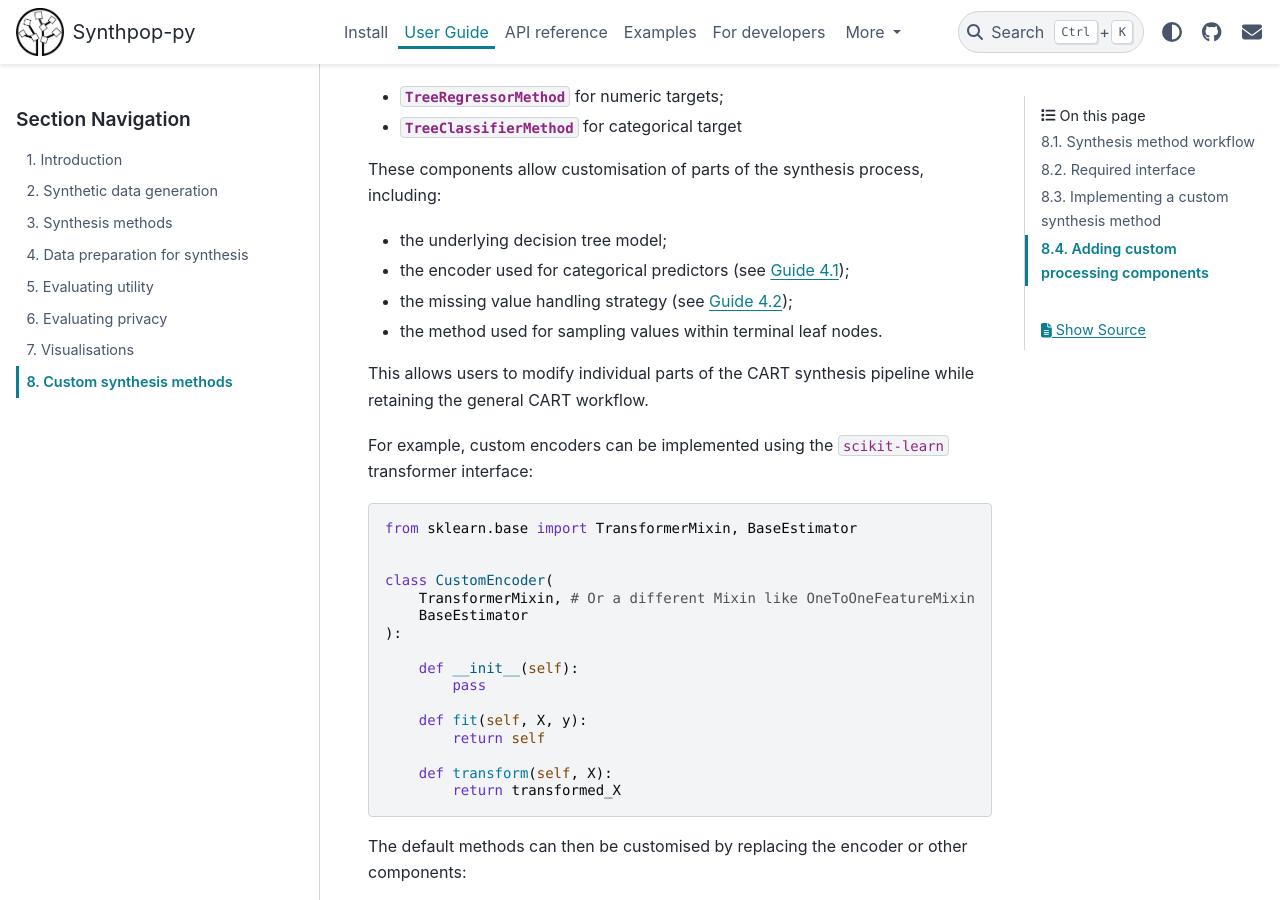
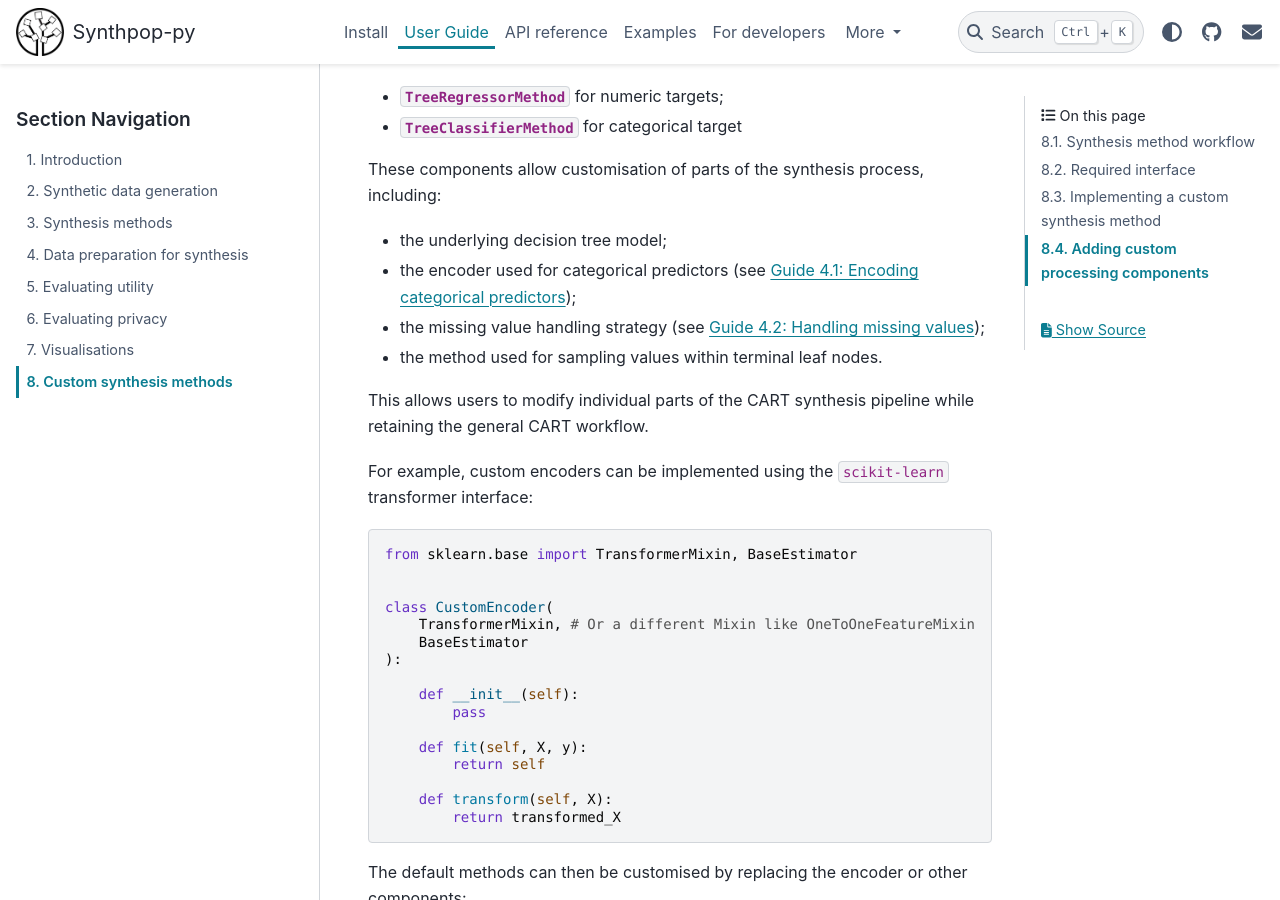
Before and after one commit to duonl/synthpop-py, a Sphinx documentation site: the page built from docs/source/user_guides/8_custom_synthesis_methods.md, in a window 1280 px wide and 900 px high, scrolled down 6548 px. Built offline with Sphinx 7.4.7 and the PyData theme 0.15.4, drawn with Linux system fonts in a browser that asks for light colours.

Commit message:
typos and missing link titles

```diff
--- a/docs/source/user_guides/8_custom_synthesis_methods.md
+++ b/docs/source/user_guides/8_custom_synthesis_methods.md
@@ -232,8 +232,8 @@ A new synthesis method is not always required when only the preprocessing needs
 
 These components allow customisation of parts of the synthesis process, including:
 - the underlying decision tree model;
-- the encoder used for categorical predictors (see {ref}`Guide 4.1 <41-encoding-categorical-predictors>`);
-- the missing value handling strategy (see {ref}`Guide 4.2 <42-handling-missing-values>`);
+- the encoder used for categorical predictors (see {ref}`Guide 4.1: Encoding categorical predictors <41-encoding-categorical-predictors>`);
+- the missing value handling strategy (see {ref}`Guide 4.2: Handling missing values <42-handling-missing-values>`);
 - the method used for sampling values within terminal leaf nodes.
 
 This allows users to modify individual parts of the CART synthesis pipeline while retaining the general CART workflow.
```
Also changed, not shown: docs/source/user_guides/1_introduction.md (+1 -1 lines), docs/source/user_guides/4_data_preparation.md (+1 -1 lines).
